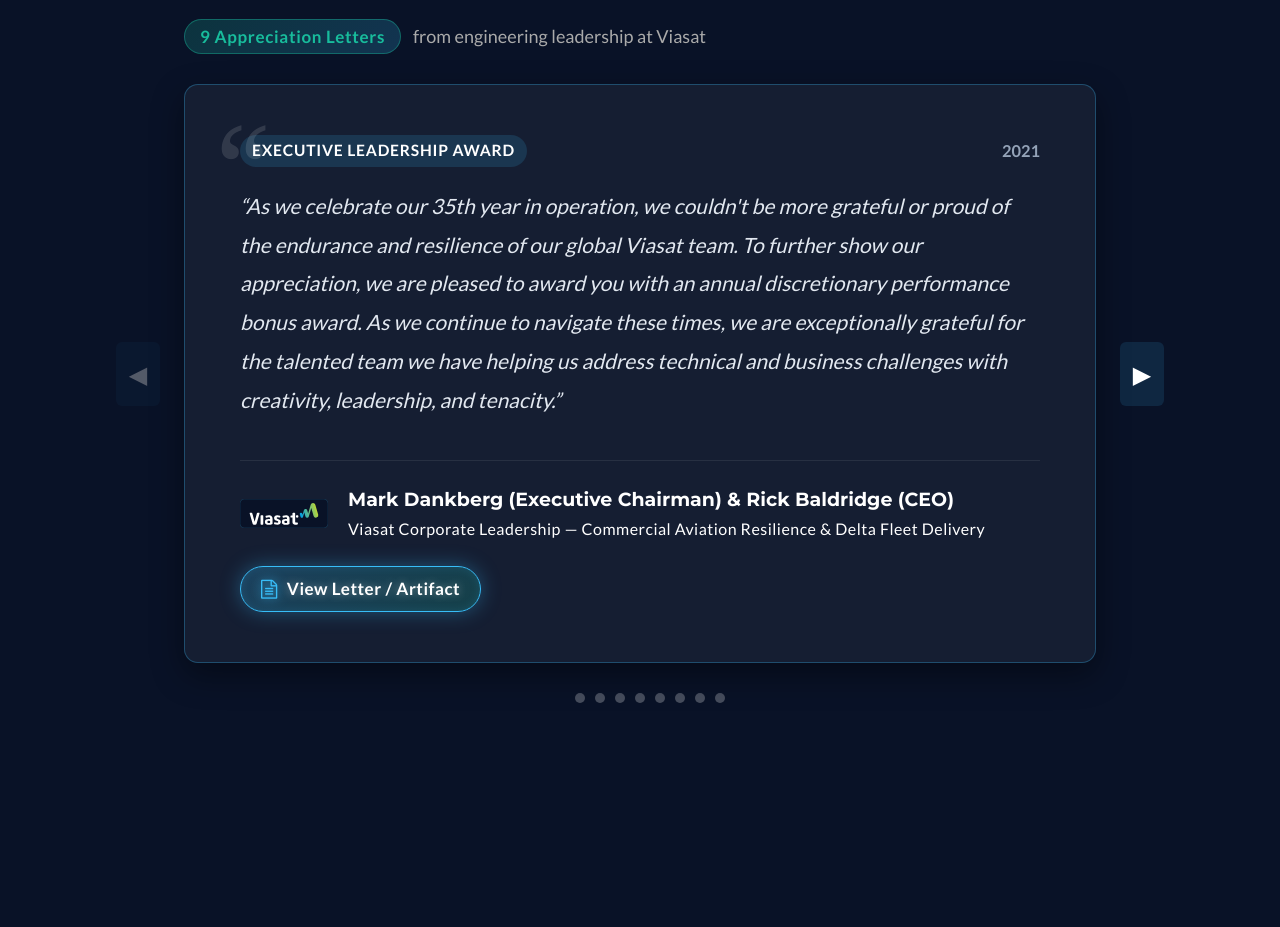
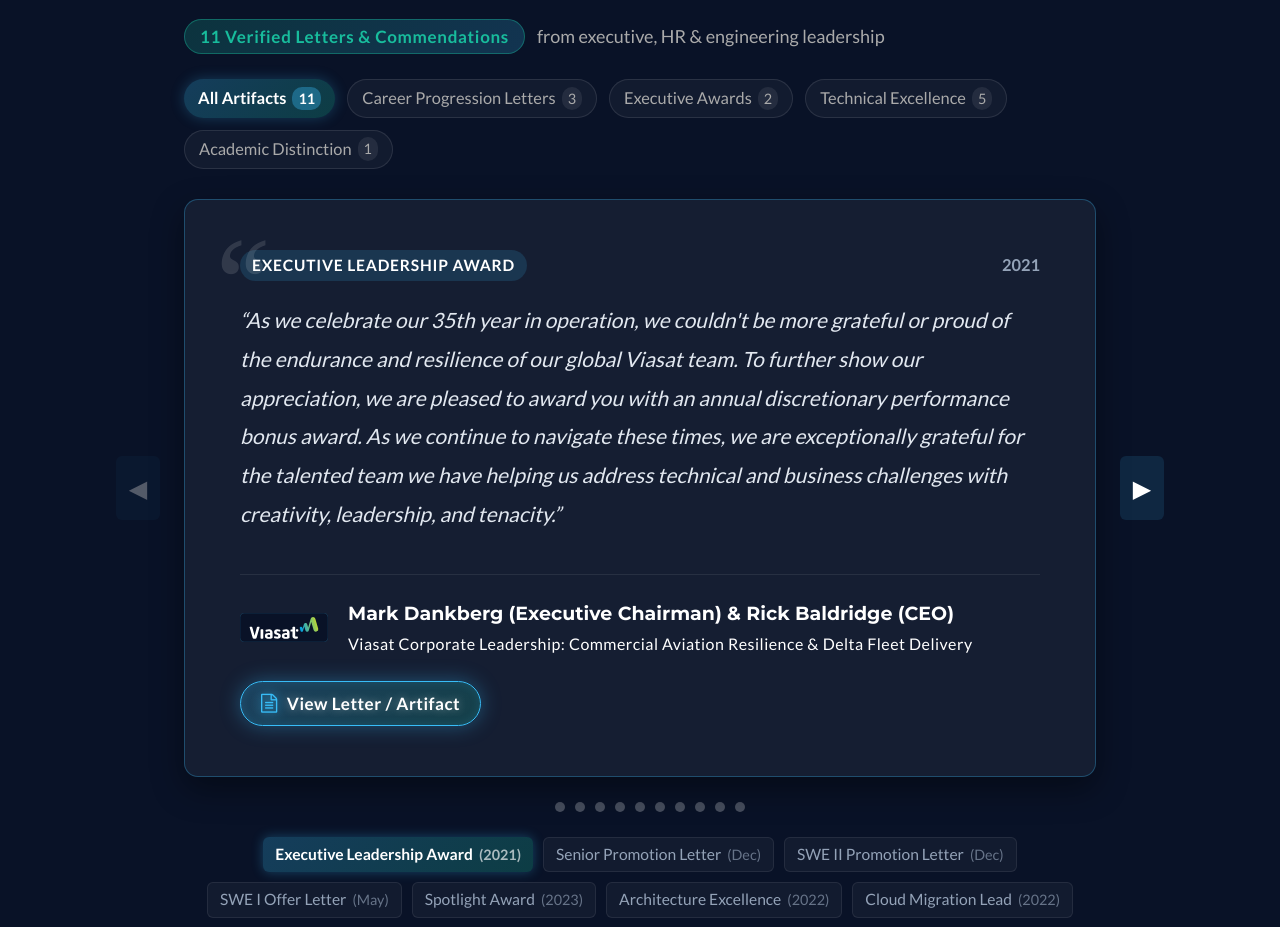
Before and after one commit to saiyasaswinimajety/saiyasaswinimajety-portfolio, a Next.js app: page / in a window 1280 px wide. Shown: the part 3540-4467 px from the top of the page. Built offline with nearby package versions, Linux system fonts and the light colour scheme.

Commit message:
feat: integrate complete career progression letters and impact categories in recognition section

```diff
--- a/app/components/Recognition.tsx
+++ b/app/components/Recognition.tsx
@@ -7,15 +7,34 @@
 import { recognitions } from "@/app/data";
 import type { Recognition as RecognitionType } from "@/app/types";
 
+const CATEGORIES = [
+  { id: "all", label: "All Artifacts" },
+  { id: "progression", label: "Career Progression Letters" },
+  { id: "awards", label: "Executive Awards" },
+  { id: "engineering", label: "Technical Excellence" },
+  { id: "academic", label: "Academic Distinction" },
+] as const;
+
 export default function Recognition() {
+  const [activeCategory, setActiveCategory] = useState<string>("all");
   const [index, setIndex] = useState(0);
   const [selectedProof, setSelectedProof] = useState<RecognitionType | null>(
     null,
   );
 
+  const filtered =
+    activeCategory === "all"
+      ? recognitions
+      : recognitions.filter((r) => r.category === activeCategory);
+
+  const handleCategoryChange = (catId: string) => {
+    setActiveCategory(catId);
+    setIndex(0);
+  };
+
   const prev = () => setIndex((i) => Math.max(i - 1, 0));
-  const next = () => setIndex((i) => Math.min(i + 1, recognitions.length - 1));
-  const item = recognitions[index];
+  const next = () => setIndex((i) => Math.min(i + 1, filtered.length - 1));
+  const item = filtered[index] || filtered[0];
 
   const btnStyle = (disabled: boolean): React.CSSProperties => ({
     flexShrink: 0,
@@ -43,10 +62,11 @@
             color: "var(--muted)",
             fontSize: "0.9rem",
             marginTop: "-0.5rem",
-            marginBottom: "1.5rem",
+            marginBottom: "1.25rem",
             display: "flex",
             alignItems: "center",
             gap: "0.6rem",
+            flexWrap: "wrap",
           }}
         >
           <span
@@ -62,12 +82,73 @@
               letterSpacing: "0.04em",
             }}
           >
-            {recognitions.length} Appreciation Letters
+            {recognitions.length} Verified Letters & Commendations
           </span>
-          from engineering leadership at Viasat
+          <span>from executive, HR & engineering leadership</span>
         </p>
 
-        <div style={{ position: "relative", marginTop: "1rem" }}>
+        {/* Category Filter Pills */}
+        <div
+          style={{
+            display: "flex",
+            flexWrap: "wrap",
+            gap: "0.6rem",
+            marginBottom: "1.5rem",
+          }}
+        >
+          {CATEGORIES.map((cat) => {
+            const count =
+              cat.id === "all"
+                ? recognitions.length
+                : recognitions.filter((r) => r.category === cat.id).length;
+            const isActive = activeCategory === cat.id;
+            return (
+              <button
+                key={cat.id}
+                type="button"
+                onClick={() => handleCategoryChange(cat.id)}
+                style={{
+                  display: "inline-flex",
+                  alignItems: "center",
+                  gap: "6px",
+                  padding: "6px 14px",
+                  borderRadius: "20px",
+                  fontSize: "0.82rem",
+                  fontWeight: isActive ? 700 : 500,
+                  cursor: "pointer",
+                  transition: "all 0.2s ease",
+                  background: isActive
+                    ? "linear-gradient(135deg, rgba(56, 189, 248, 0.25) 0%, rgba(24, 188, 156, 0.25) 100%)"
+                    : "rgba(255, 255, 255, 0.04)",
+                  border: isActive
+                    ? "1px solid var(--cyan)"
+                    : "1px solid rgba(255, 255, 255, 0.1)",
+                  color: isActive ? "#ffffff" : "var(--muted)",
+                  boxShadow: isActive
+                    ? "0 0 14px rgba(56, 189, 248, 0.25)"
+                    : "none",
+                }}
+              >
+                <span>{cat.label}</span>
+                <span
+                  style={{
+                    fontSize: "0.72rem",
+                    padding: "1px 6px",
+                    borderRadius: "10px",
+                    background: isActive
+                      ? "rgba(56, 189, 248, 0.35)"
+                      : "rgba(255, 255, 255, 0.08)",
+                    color: isActive ? "#ffffff" : "var(--muted)",
+                  }}
+                >
+                  {count}
+                </span>
+              </button>
+            );
+          })}
+        </div>
+
+        <div style={{ position: "relative", marginTop: "0.5rem" }}>
           {/* Left arrow */}
           <button
             onClick={prev}
@@ -333,11 +414,11 @@
           {/* Right arrow */}
           <button
             onClick={next}
-            disabled={index === recognitions.length - 1}
+            disabled={index === filtered.length - 1}
             aria-label="Next"
             className="hidden md:flex"
             style={{
-              ...btnStyle(index === recognitions.length - 1),
+              ...btnStyle(index === filtered.length - 1),
               position: "absolute",
               right: "-68px",
               top: "50%",
@@ -355,7 +436,7 @@
             alignItems: "center",
             justifyContent: "center",
             gap: "1rem",
-            marginTop: "1.5rem",
+            marginTop: "1.25rem",
           }}
         >
           <button
@@ -376,7 +457,7 @@
           </button>
 
           <div style={{ display: "flex", gap: "0.5rem" }}>
-            {recognitions.map((_, i) => (
+            {filtered.map((_, i) => (
               <button
                 key={i}
                 onClick={() => setIndex(i)}
@@ -398,7 +479,7 @@
 
           <button
             onClick={next}
-            disabled={index === recognitions.length - 1}
+            disabled={index === filtered.length - 1}
             className="md:hidden"
             style={{
               padding: "6px 12px",
@@ -407,12 +488,66 @@
               color: "var(--cyan)",
               borderRadius: "4px",
               cursor:
-                index === recognitions.length - 1 ? "not-allowed" : "pointer",
-              opacity: index === recognitions.length - 1 ? 0.3 : 1,
+                index === filtered.length - 1 ? "not-allowed" : "pointer",
+              opacity: index === filtered.length - 1 ? 0.3 : 1,
             }}
           >
             ▶
           </button>
+        </div>
+
+        {/* Quick Jump Artifact Selector Pills */}
+        <div
+          style={{
+            display: "flex",
+            flexWrap: "wrap",
+            gap: "0.5rem",
+            justifyContent: "center",
+            marginTop: "1.25rem",
+            padding: "0 0.5rem",
+          }}
+        >
+          {filtered.map((rec, i) => {
+            const isSelected = i === index;
+            return (
+              <button
+                key={i}
+                type="button"
+                onClick={() => setIndex(i)}
+                style={{
+                  padding: "5px 12px",
+                  borderRadius: "6px",
+                  fontSize: "0.78rem",
+                  fontWeight: isSelected ? 700 : 500,
+                  cursor: "pointer",
+                  transition: "all 0.2s ease",
+                  background: isSelected
+                    ? "linear-gradient(135deg, rgba(56, 189, 248, 0.25) 0%, rgba(24, 188, 156, 0.25) 100%)"
+                    : "rgba(255, 255, 255, 0.04)",
+                  border: isSelected
+                    ? "1px solid var(--cyan)"
+                    : "1px solid rgba(255, 255, 255, 0.08)",
+                  color: isSelected ? "#ffffff" : "#94a3b8",
+                  boxShadow: isSelected
+                    ? "0 0 12px rgba(56, 189, 248, 0.3)"
+                    : "none",
+                }}
+              >
+                <span>{rec.badge || `Artifact ${i + 1}`}</span>
+                {rec.date && (
+                  <span
+                    style={{
+                      marginLeft: "6px",
+                      opacity: 0.65,
+                      fontSize: "0.72rem",
+                    }}
+                  >
+                    ({rec.date.split(" ")[0]})
+                  </span>
+                )}
+              </button>
+            );
+          })}
         </div>
 
         {/* Lightbox Modal for Verification */}
--- a/app/data/recognition.ts
+++ b/app/data/recognition.ts
@@ -3,41 +3,67 @@
 export const recognitions: Recognition[] = [
   {
     name: "Mark Dankberg (Executive Chairman) & Rick Baldridge (CEO)",
-    title: "Viasat Corporate Leadership — Commercial Aviation Resilience & Delta Fleet Delivery",
+    title: "Viasat Corporate Leadership: Commercial Aviation Resilience & Delta Fleet Delivery",
     badge: "Executive Leadership Award",
     date: "2021",
     logo: "/img/companies/viasat.svg",
     image: "/img/appreciations/dankberg_ceo_performance_award.png",
+    category: "awards",
     quote:
       "As we celebrate our 35th year in operation, we couldn't be more grateful or proud of the endurance and resilience of our global Viasat team. To further show our appreciation, we are pleased to award you with an annual discretionary performance bonus award. As we continue to navigate these times, we are exceptionally grateful for the talented team we have helping us address technical and business challenges with creativity, leadership, and tenacity.",
   },
   {
-    name: "Engineering Leadership & Team",
+    name: "VP Sathyanarayanan N. & HR Head Vinod Sivadas",
+    title: "Viasat Executive Promotion Board: Senior Engineering Merit Elevation",
+    badge: "Senior Promotion Letter",
+    date: "Dec 2022 (Effective Jan 2023)",
+    logo: "/img/companies/viasat.svg",
+    image: "/img/appreciations/senior_promotion_focal_letter_2023.png",
+    category: "progression",
+    quote:
+      "Official Merit Focal Letter advancing Sai Yasaswini Majety to Senior Software Engineer - I, signed by Vice President Sathyanarayanan Narayanaswamy and People & Culture Leadership. Commending her multi-year architectural contributions across commercial in-flight connectivity platforms, zero-downtime database upgrades, and cloud automation.",
+  },
+  {
+    name: "VP Sathyanarayanan N. & HR Head Vinod Sivadas",
+    title: "Viasat Executive Promotion Board: SWE II Merit Elevation",
+    badge: "SWE II Promotion Letter",
+    date: "Dec 2020 (Effective Jan 2021)",
+    logo: "/img/companies/viasat.svg",
+    image: "/img/appreciations/swe2_promotion_focal_letter_2021.png",
+    category: "progression",
+    quote:
+      "Official Merit Focal Letter elevating Sai Yasaswini Majety to Software Engineer - II, signed by Vice President & Head of India Operations Sathyanarayanan Narayanaswamy and Head of HR Vinod Sivadas. Recognizes core engineering impact across commercial airline telemetry processing, automated CI/CD pipelines, and high-performance Python services.",
+  },
+  {
+    name: "Abhishek Sharma (Manager, Talent Acquisition)",
+    title: "Viasat People Operations: Formal Offer of Employment & Terms of Appointment",
+    badge: "SWE I Offer Letter",
+    date: "May 2018 (Start: Jun 2018)",
+    logo: "/img/companies/viasat.svg",
+    image: "/img/appreciations/viasat_swe1_offer_letter_2018.png",
+    category: "progression",
+    quote:
+      "Official 5-page employment agreement and appointment terms selecting Sai Yasaswini Majety as Software Engineer - I at Viasat India Private Limited (Chennai Operations), following competitive campus selection and technical evaluation across core algorithms, systems programming, and database engineering.",
+  },
+  {
+    name: "Engineering Leadership & Systems Operations",
     title: "Viasat Commercial In-Flight Connectivity Platform",
     badge: "Spotlight Award",
     date: "2023",
     logo: "/img/companies/viasat.svg",
     image: "/img/appreciations/cert_automation_appreciation.png",
+    category: "engineering",
     quote:
       "Huge shoutout to Yasaswini for driving the Certificate Automation initiative to completion! By eliminating manual TLS/SSL rotation and building self-healing certificate pipelines across our edge gateways, she removed a recurring operational bottleneck and eliminated outage risks across 150+ microservice endpoints. Exceptional engineering execution!",
   },
   {
-    name: "Viasat Executive Promotion Board",
-    title: "Viasat Engineering & Technology Group",
-    badge: "Senior Promotion Commendation",
-    date: "2023",
-    logo: "/img/companies/viasat.svg",
-    image: "/img/appreciations/senior_promotion_focal_letter_2023.png",
-    quote:
-      "Formal merit elevation advancing Sai Yasaswini Majety to Senior Software Engineer - I, signed by Vice President Sathyanarayanan Narayanaswamy and People & Culture Leadership. Commending her multi-year architectural contributions across commercial in-flight connectivity platforms, zero-downtime database upgrades, and cloud automation.",
-  },
-  {
     name: "Security & Architecture Committee",
-    title: "Viasat Enterprise Services",
+    title: "Viasat Enterprise Services & Identity Architecture",
     badge: "Architecture Excellence",
     date: "2022",
     logo: "/img/companies/viasat.svg",
     image: "/img/appreciations/oauth_flexibility_appreciation.png",
+    category: "engineering",
     quote:
       "Yasaswini did an exceptional job re-architecting our OAuth 2.0 and Okta federated authentication flow. Her design provided unprecedented flexibility for partner airline portals, allowing dynamic custom claims and multi-tenant token validation while adhering strictly to zero-trust security standards. A masterclass in clean backend architecture.",
   },
@@ -48,6 +74,7 @@
     date: "2022",
     logo: "/img/companies/viasat.svg",
     image: "/img/appreciations/Migration_appreciation.png",
+    category: "engineering",
     quote:
       "A massive thank you to Yasaswini for spearheading the migration of our legacy Django/PostgreSQL monolith to AWS containerized microservices on ECS. The migration was executed seamlessly with zero downtime, zero data drift, and delivered a 45% reduction in compute overhead. Her meticulous planning and rollback strategies were flawless.",
   },
@@ -58,6 +85,7 @@
     date: "2023",
     logo: "/img/companies/viasat.svg",
     image: "/img/appreciations/RBO_scorecard_appreciation.png",
+    category: "engineering",
     quote:
       "Yasaswini's contributions to the Real-Time Business Operations (RBO) Scorecard platform transformed how we monitor inflight connectivity health across global airline fleets. Her optimized telemetry aggregation queries reduced dashboard loading latencies from 12s to under 600ms, providing real-time visibility to 24/7 flight operations centers.",
   },
@@ -68,6 +96,7 @@
     date: "2021",
     logo: "/img/companies/viasat.svg",
     image: "/img/appreciations/VMS_appreciation.png",
+    category: "engineering",
     quote:
       "Kudos to Yasaswini for delivering a rock-solid release of the VMS core routing and device management module. Her comprehensive unit and integration testing suites identified several critical edge cases prior to staging. The release went live with zero customer-reported defects and substantially lowered our Sev-1 triage burden.",
   },
@@ -75,19 +104,21 @@
     name: "Director of Software Engineering",
     title: "Viasat In-Flight Services & Connectivity",
     badge: "Leadership Commendation",
-    date: "2024",
+    date: "Feb 2024",
     logo: "/img/companies/viasat.svg",
     image: "/img/appreciations/mail_for_fnf.png",
+    category: "awards",
     quote:
       "Yasaswini has been an indispensable pillar of our engineering organization throughout her tenure. From architecting high-scale telemetry backends to mentoring junior engineers and raising our code quality bar, her impact is felt across every service we run today. She embodies technical rigor, extreme ownership, and engineering excellence.",
   },
   {
     name: "Dean of Academic Affairs",
-    title: "SASTRA Deemed University — School of Electrical & Electronics Engineering",
+    title: "SASTRA Deemed University: School of Electrical & Electronics Engineering",
     badge: "Academic Merit Distinction",
-    date: "2016–2017",
+    date: "2016-2017",
     logo: "/img/education/sastra.svg",
     image: "/img/appreciations/sastra_deans_merit_scholarship.png",
+    category: "academic",
     quote:
       "Official University Merit List: Majety Sai Yasaswini awarded the prestigious Dean's Merit Scholarship recognizing top 3% percentile academic distinction across engineering coursework in Microprocessors, Control Systems, Digital Signal Processing, and Object-Oriented Software Design.",
   },
--- a/app/types/index.ts
+++ b/app/types/index.ts
@@ -47,6 +47,7 @@
   image?: string;
   badge?: string;
   date?: string;
+  category?: "progression" | "awards" | "engineering" | "academic";
 }
 
 export interface Skill {
```
Also changed, not shown: public/img/appreciations/swe2_promotion_focal_letter_2021.png (added), public/img/appreciations/viasat_swe1_offer_letter_2018.png (added).
